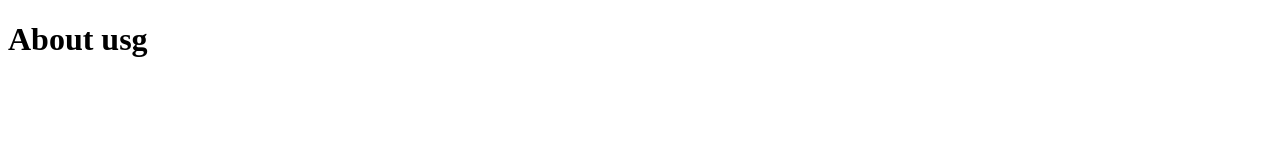
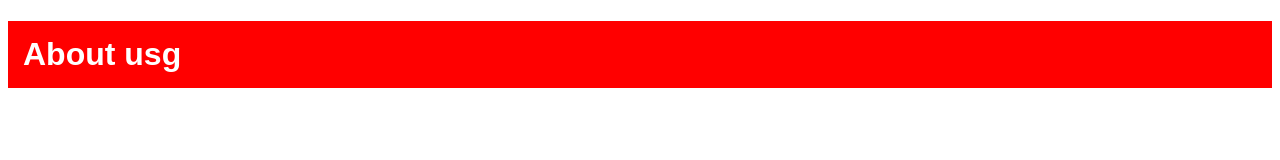
Before and after one commit to ggghlhd/shop-project, a plain HTML site: page about-us.html in a window 1280 px wide. Drawn offline with Linux system fonts and the light colour scheme.

Commit message:
styled about us

```diff
--- a/about-us.html
+++ b/about-us.html
@@ -4,8 +4,16 @@
     <meta charset="UTF-8" />
     <meta name="viewport" content="width=device-width, initial-scale=1.0" />
     <title>Document</title>
+    <style>
+      .title {
+        background-color: red;
+        color: white;
+        font-family: Arial, Helvetica, sans-serif;
+        padding: 15px;
+      }
+    </style>
   </head>
   <body>
-    <h1>About usg</h1>
+    <h1 class="title">About usg</h1>
   </body>
 </html>
```
